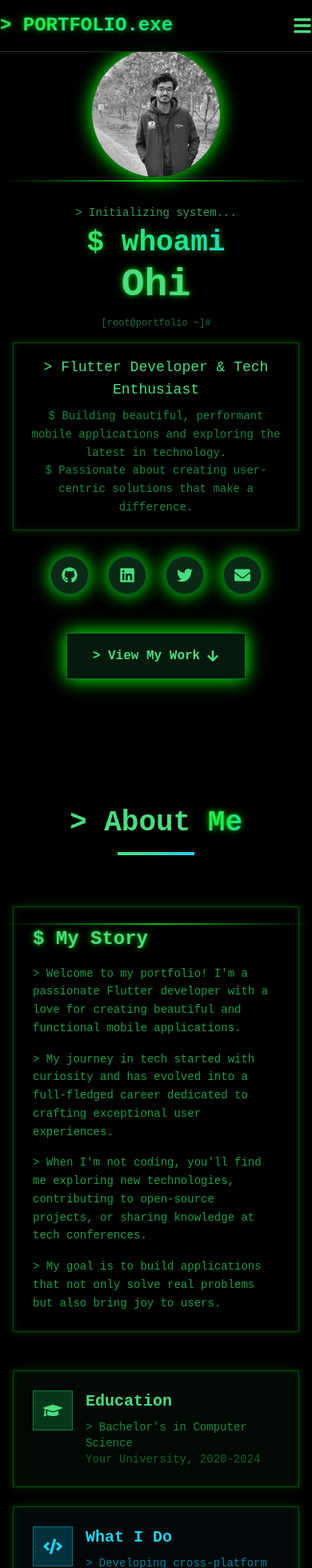
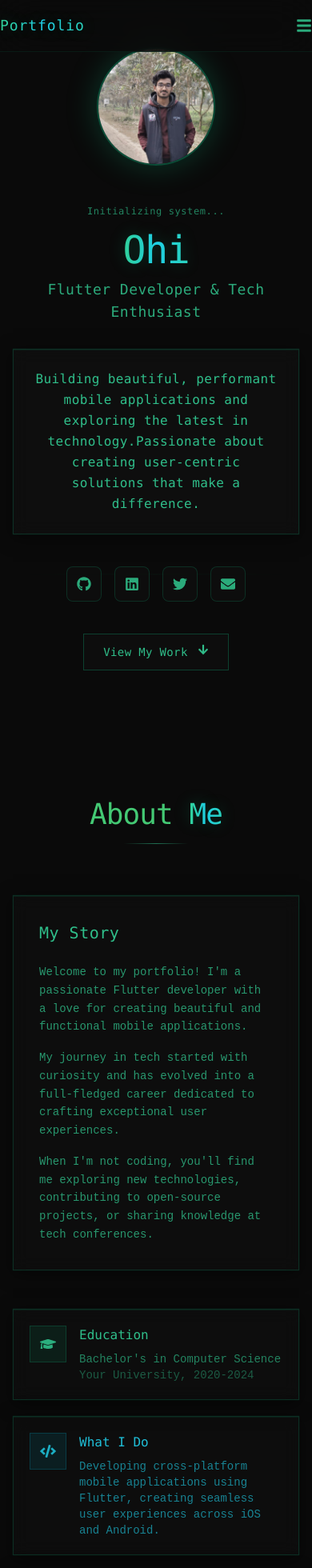
Before and after one commit to mashkurulalamohi37/portfoilo, a React app: page / in a window 390 px wide. Shown: the top 1960 px of the page at 80% size. Built offline with nearby package versions, Linux system fonts and the light colour scheme; the HTML template or start-up script is replaced by a standard one.

Commit message:
Refine portfolio to elegant hacker theme: softer colors, refined typography, smooth animations, and polished design

```diff
--- a/src/components/About.jsx
+++ b/src/components/About.jsx
@@ -2,78 +2,74 @@ import { FaGraduationCap, FaCode, FaHeart } from 'react-icons/fa'
 
 const About = () => {
   return (
-    <section id="about" className="section-padding bg-black relative scan-line">
+    <section id="about" className="section-padding bg-[#0a0a0a] relative">
       <div className="container-custom">
         <div className="text-center mb-16">
-          <h2 className="text-4xl md:text-5xl font-bold mb-4 font-mono">
-            &gt; About <span className="gradient-text hacker-glow">Me</span>
+          <h2 className="text-4xl md:text-5xl font-light mb-4 font-mono tracking-tight">
+            About <span className="gradient-text">Me</span>
           </h2>
-          <div className="w-24 h-1 bg-gradient-to-r from-green-400 to-cyan-400 mx-auto"></div>
+          <div className="w-20 h-px bg-gradient-to-r from-transparent via-emerald-400/50 to-transparent mx-auto mt-4"></div>
         </div>
 
-        <div className="grid md:grid-cols-2 gap-12 items-center">
-          <div className="terminal-border bg-black/50 p-6">
-            <h3 className="text-2xl font-semibold mb-4 text-green-400 font-mono hacker-glow">$ My Story</h3>
-            <div className="space-y-4 font-mono text-green-500/80 text-sm leading-relaxed">
+        <div className="grid md:grid-cols-2 gap-12 items-start">
+          <div className="terminal-border bg-[#0f0f0f]/60 p-8">
+            <h3 className="text-xl font-light mb-6 text-emerald-400/90 font-mono tracking-wide">My Story</h3>
+            <div className="space-y-4 text-emerald-400/70 text-sm leading-relaxed font-light">
               <p>
-                &gt; Welcome to my portfolio! I'm a passionate Flutter developer with a love for creating
+                Welcome to my portfolio! I'm a passionate Flutter developer with a love for creating
                 beautiful and functional mobile applications.
               </p>
               <p>
-                &gt; My journey in tech started with curiosity and has evolved into a full-fledged career
+                My journey in tech started with curiosity and has evolved into a full-fledged career
                 dedicated to crafting exceptional user experiences.
               </p>
               <p>
-                &gt; When I'm not coding, you'll find me exploring new technologies, contributing to open-source
+                When I'm not coding, you'll find me exploring new technologies, contributing to open-source
                 projects, or sharing knowledge at tech conferences.
-              </p>
-              <p>
-                &gt; My goal is to build applications that not only solve real problems but also bring joy
-                to users.
               </p>
             </div>
           </div>
 
-          <div className="space-y-6">
-            <div className="terminal-border bg-green-900/10 p-6 hover:bg-green-900/20 transition-all">
+          <div className="space-y-5">
+            <div className="terminal-border bg-[#0f0f0f]/60 p-5 hover:bg-[#0f0f0f]/80 transition-all duration-300">
               <div className="flex items-start space-x-4">
-                <div className="bg-green-600/30 text-green-400 p-3 border border-green-500/50">
-                  <FaGraduationCap size={24} />
+                <div className="bg-emerald-500/10 text-emerald-400/80 p-3 border border-emerald-500/20">
+                  <FaGraduationCap size={20} />
                 </div>
                 <div className="flex-1">
-                  <h4 className="text-xl font-semibold mb-2 text-green-400 font-mono">Education</h4>
-                  <p className="text-green-500/70 font-mono text-sm">
-                    &gt; Bachelor's in Computer Science<br />
-                    <span className="text-green-600/60">Your University, 2020-2024</span>
+                  <h4 className="text-base font-light mb-2 text-emerald-400/90 font-mono">Education</h4>
+                  <p className="text-emerald-400/60 text-sm font-light">
+                    Bachelor's in Computer Science<br />
+                    <span className="text-emerald-400/40">Your University, 2020-2024</span>
                   </p>
                 </div>
               </div>
             </div>
 
-            <div className="terminal-border bg-cyan-900/10 p-6 hover:bg-cyan-900/20 transition-all">
+            <div className="terminal-border bg-[#0f0f0f]/60 p-5 hover:bg-[#0f0f0f]/80 transition-all duration-300">
               <div className="flex items-start space-x-4">
-                <div className="bg-cyan-600/30 text-cyan-400 p-3 border border-cyan-500/50">
-                  <FaCode size={24} />
+                <div className="bg-cyan-500/10 text-cyan-400/80 p-3 border border-cyan-500/20">
+                  <FaCode size={20} />
                 </div>
                 <div className="flex-1">
-                  <h4 className="text-xl font-semibold mb-2 text-cyan-400 font-mono">What I Do</h4>
-                  <p className="text-cyan-500/70 font-mono text-sm">
-                    &gt; Developing cross-platform mobile applications using Flutter,
+                  <h4 className="text-base font-light mb-2 text-cyan-400/90 font-mono">What I Do</h4>
+                  <p className="text-cyan-400/60 text-sm font-light">
+                    Developing cross-platform mobile applications using Flutter,
                     creating seamless user experiences across iOS and Android.
                   </p>
                 </div>
               </div>
             </div>
 
-            <div className="terminal-border bg-pink-900/10 p-6 hover:bg-pink-900/20 transition-all">
+            <div className="terminal-border bg-[#0f0f0f]/60 p-5 hover:bg-[#0f0f0f]/80 transition-all duration-300">
               <div className="flex items-start space-x-4">
-                <div className="bg-pink-600/30 text-pink-400 p-3 border border-pink-500/50">
-                  <FaHeart size={24} />
+                <div className="bg-pink-500/10 text-pink-400/80 p-3 border border-pink-500/20">
+                  <FaHeart size={20} />
                 </div>
                 <div className="flex-1">
-                  <h4 className="text-xl font-semibold mb-2 text-pink-400 font-mono">Interests</h4>
-                  <p className="text-pink-500/70 font-mono text-sm">
-                    &gt; Mobile Development • UI/UX Design • Open Source • Tech Blogging •
+                  <h4 className="text-base font-light mb-2 text-pink-400/90 font-mono">Interests</h4>
+                  <p className="text-pink-400/60 text-sm font-light">
+                    Mobile Development • UI/UX Design • Open Source • Tech Blogging •
                     Conference Speaking • Machine Learning
                   </p>
                 </div>
--- a/src/components/Experience.jsx
+++ b/src/components/Experience.jsx
@@ -57,51 +57,51 @@ const Experience = () => {
   ]
 
   return (
-    <section id="experience" className="section-padding bg-black relative scan-line">
+    <section id="experience" className="section-padding bg-[#0a0a0a] relative">
       <div className="container-custom">
         <div className="text-center mb-16">
-          <h2 className="text-4xl md:text-5xl font-bold mb-4 font-mono">
-            &gt; Experience & <span className="gradient-text hacker-glow">Achievements</span>
+          <h2 className="text-4xl md:text-5xl font-light mb-4 font-mono tracking-tight">
+            Experience & <span className="gradient-text">Achievements</span>
           </h2>
-          <div className="w-24 h-1 bg-gradient-to-r from-green-400 to-cyan-400 mx-auto mb-4"></div>
-          <p className="text-green-500/70 max-w-2xl mx-auto font-mono">
-            $ My professional journey, presentations, and notable achievements.
+          <div className="w-20 h-px bg-gradient-to-r from-transparent via-emerald-400/50 to-transparent mx-auto mt-4"></div>
+          <p className="text-emerald-400/60 max-w-2xl mx-auto font-light text-sm mt-6 tracking-wide">
+            My professional journey, presentations, and notable achievements.
           </p>
         </div>
 
         <div className="max-w-4xl mx-auto">
           <div className="relative">
             {/* Timeline line */}
-            <div className="absolute left-8 top-0 bottom-0 w-0.5 bg-gradient-to-b from-green-400 via-cyan-400 to-pink-400 hidden md:block"></div>
+            <div className="absolute left-8 top-0 bottom-0 w-px bg-gradient-to-b from-emerald-500/30 via-cyan-500/30 to-pink-500/30 hidden md:block"></div>
 
-            <div className="space-y-12">
+            <div className="space-y-10">
               {experiences.map((exp, index) => (
                 <div key={index} className="relative flex items-start">
                   {/* Icon */}
-                  <div className="relative z-10 flex-shrink-0 w-16 h-16 bg-black border-2 border-green-500/50 flex items-center justify-center shadow-[0_0_20px_rgba(0,255,0,0.3)]">
-                    <div className={`text-2xl ${
-                      exp.type === 'work' ? 'text-green-400' :
-                      exp.type === 'presentation' ? 'text-cyan-400' :
-                      'text-pink-400'
+                  <div className="relative z-10 flex-shrink-0 w-12 h-12 bg-[#0f0f0f] border border-emerald-500/20 flex items-center justify-center">
+                    <div className={`text-lg ${
+                      exp.type === 'work' ? 'text-emerald-400/80' :
+                      exp.type === 'presentation' ? 'text-cyan-400/80' :
+                      'text-pink-400/80'
                     }`}>
                       {exp.icon}
                     </div>
                   </div>
 
                   {/* Content */}
-                  <div className="ml-6 md:ml-8 flex-1 terminal-border bg-black/50 p-6 hover:bg-green-900/10 transition-all">
-                    <div className="flex flex-col md:flex-row md:items-center md:justify-between mb-2">
-                      <h3 className="text-xl font-semibold text-green-400 font-mono hacker-glow">{exp.title}</h3>
-                      <span className="text-sm text-green-500/70 mt-1 md:mt-0 font-mono">{exp.period}</span>
+                  <div className="ml-6 md:ml-8 flex-1 terminal-border bg-[#0f0f0f]/60 p-6 hover:bg-[#0f0f0f]/80 transition-all duration-300">
+                    <div className="flex flex-col md:flex-row md:items-center md:justify-between mb-3">
+                      <h3 className="text-lg font-light text-emerald-400/90 font-mono tracking-wide">{exp.title}</h3>
+                      <span className="text-xs text-emerald-400/50 mt-1 md:mt-0 font-light">{exp.period}</span>
                     </div>
-                    <p className="text-cyan-400 font-medium mb-3 font-mono">&gt; {exp.company}</p>
-                    <p className="text-green-500/70 mb-4 leading-relaxed font-mono text-sm">{exp.description}</p>
+                    <p className="text-cyan-400/80 font-light mb-3 text-sm">{exp.company}</p>
+                    <p className="text-emerald-400/60 mb-4 leading-relaxed font-light text-sm">{exp.description}</p>
 
                     <div className="space-y-2">
                       {exp.achievements.map((achievement, idx) => (
-                        <div key={idx} className="flex items-start font-mono text-sm">
-                          <span className="text-green-400 mr-2">$</span>
-                          <span className="text-green-500/70">{achievement}</span>
+                        <div key={idx} className="flex items-start text-sm font-light">
+                          <span className="text-emerald-400/50 mr-2">•</span>
+                          <span className="text-emerald-400/60">{achievement}</span>
                         </div>
                       ))}
                     </div>
--- a/src/components/Home.jsx
+++ b/src/components/Home.jsx
@@ -9,79 +9,76 @@ const Home = () => {
   }
 
   return (
-    <section id="home" className="min-h-screen flex items-center justify-center section-padding bg-black pt-16 relative scan-line">
+    <section id="home" className="min-h-screen flex items-center justify-center section-padding bg-[#0a0a0a] pt-16 relative scan-line">
       <div className="container-custom text-center relative z-10">
-        <div className="animate-float mb-8">
-          <div className="w-40 h-40 mx-auto rounded-full overflow-hidden ring-4 ring-green-400/50 shadow-[0_0_30px_rgba(0,255,0,0.5)] animate-pulse-glow">
+        <div className="animate-float mb-12">
+          <div className="w-36 h-36 mx-auto rounded-full overflow-hidden ring-2 ring-emerald-500/30 shadow-[0_0_40px_rgba(16,185,129,0.3)]">
             <img
               src="/assets/profile.jpg"
               alt="Ohi"
-              className="w-full h-full object-cover grayscale hover:grayscale-0 transition-all duration-300"
+              className="w-full h-full object-cover grayscale-[0.3] hover:grayscale-0 transition-all duration-500"
             />
           </div>
         </div>
 
-        <div className="font-mono mb-4">
-          <p className="text-green-400/70 text-sm md:text-lg mb-2">&gt; Initializing system...</p>
-          <h1 className="text-4xl md:text-6xl font-bold mb-2 hacker-glow">
-            <span className="gradient-text">$ whoami</span>
+        <div className="font-mono mb-8 space-y-3">
+          <p className="text-emerald-400/60 text-xs md:text-sm tracking-wider mb-4">Initializing system...</p>
+          <h1 className="text-5xl md:text-7xl font-light mb-3 tracking-tight">
+            <span className="gradient-text">Ohi</span>
           </h1>
-          <h1 className="text-5xl md:text-7xl font-bold mb-4 hacker-glow">
-            <span className="text-green-400">Ohi</span>
-          </h1>
-          <p className="text-green-400/50 text-xs md:text-sm">[root@portfolio ~]#</p>
-        </div>
-
-        <div className="terminal-border bg-black/50 p-4 md:p-6 mb-8 max-w-3xl mx-auto">
-          <p className="text-green-400 text-lg md:text-2xl font-mono mb-2">
-            &gt; Flutter Developer & Tech Enthusiast
-          </p>
-          <p className="text-green-500/70 text-sm md:text-base font-mono leading-relaxed">
-            $ Building beautiful, performant mobile applications and exploring the latest in technology.
-            <br />
-            $ Passionate about creating user-centric solutions that make a difference.
+          <p className="text-emerald-400/80 text-lg md:text-xl font-light tracking-wide mb-6">
+            Flutter Developer & Tech Enthusiast
           </p>
         </div>
 
-        <div className="flex justify-center space-x-6 mb-12">
+        <div className="terminal-border bg-[#0f0f0f]/80 p-6 md:p-8 mb-10 max-w-2xl mx-auto">
+          <p className="text-emerald-400/90 text-base md:text-lg font-mono leading-relaxed tracking-wide">
+            Building beautiful, performant mobile applications and exploring the latest in technology.
+            <br className="hidden md:block" />
+            <span className="hidden md:inline"> </span>
+            Passionate about creating user-centric solutions that make a difference.
+          </p>
+        </div>
+
+        <div className="flex justify-center space-x-4 mb-10">
           <a
             href="https://github.com"
             target="_blank"
             rel="noopener noreferrer"
-            className="w-12 h-12 rounded-full bg-green-900/50 text-green-400 flex items-center justify-center hover:bg-green-900 hover:text-green-300 transition-all border border-green-500/30 hover:border-green-400 animate-pulse-glow"
+            className="w-11 h-11 rounded-lg bg-[#0f0f0f]/60 text-emerald-400/80 flex items-center justify-center hover:bg-emerald-500/10 hover:text-emerald-400 transition-all duration-300 border border-emerald-500/20 hover:border-emerald-500/40 hover:shadow-[0_0_15px_rgba(16,185,129,0.2)]"
           >
-            <FaGithub size={20} />
+            <FaGithub size={18} />
           </a>
           <a
             href="https://linkedin.com"
             target="_blank"
             rel="noopener noreferrer"
-            className="w-12 h-12 rounded-full bg-green-900/50 text-green-400 flex items-center justify-center hover:bg-green-900 hover:text-green-300 transition-all border border-green-500/30 hover:border-green-400 animate-pulse-glow"
+            className="w-11 h-11 rounded-lg bg-[#0f0f0f]/60 text-emerald-400/80 flex items-center justify-center hover:bg-emerald-500/10 hover:text-emerald-400 transition-all duration-300 border border-emerald-500/20 hover:border-emerald-500/40 hover:shadow-[0_0_15px_rgba(16,185,129,0.2)]"
           >
-            <FaLinkedin size={20} />
+            <FaLinkedin size={18} />
           </a>
           <a
             href="https://twitter.com"
             target="_blank"
             rel="noopener noreferrer"
-            className="w-12 h-12 rounded-full bg-green-900/50 text-green-400 flex items-center justify-center hover:bg-green-900 hover:text-green-300 transition-all border border-green-500/30 hover:border-green-400 animate-pulse-glow"
+            className="w-11 h-11 rounded-lg bg-[#0f0f0f]/60 text-emerald-400/80 flex items-center justify-center hover:bg-emerald-500/10 hover:text-emerald-400 transition-all duration-300 border border-emerald-500/20 hover:border-emerald-500/40 hover:shadow-[0_0_15px_rgba(16,185,129,0.2)]"
           >
-            <FaTwitter size={20} />
+            <FaTwitter size={18} />
           </a>
           <a
             href="mailto:your.email@example.com"
-            className="w-12 h-12 rounded-full bg-green-900/50 text-green-400 flex items-center justify-center hover:bg-green-900 hover:text-green-300 transition-all border border-green-500/30 hover:border-green-400 animate-pulse-glow"
+            className="w-11 h-11 rounded-lg bg-[#0f0f0f]/60 text-emerald-400/80 flex items-center justify-center hover:bg-emerald-500/10 hover:text-emerald-400 transition-all duration-300 border border-emerald-500/20 hover:border-emerald-500/40 hover:shadow-[0_0_15px_rgba(16,185,129,0.2)]"
           >
-            <FaEnvelope size={20} />
+            <FaEnvelope size={18} />
           </a>
         </div>
 
         <button
           onClick={() => scrollToSection('projects')}
-          className="inline-flex items-center space-x-2 bg-green-900/30 text-green-400 px-8 py-4 font-mono font-semibold border border-green-500/50 hover:border-green-400 hover:bg-green-900/50 transition-all transform hover:scale-105 animate-pulse-glow"
+          className="inline-flex items-center space-x-3 bg-[#0f0f0f]/60 text-emerald-400/90 px-6 py-3 font-mono text-sm font-light tracking-wide border border-emerald-500/30 hover:border-emerald-500/50 hover:bg-emerald-500/5 transition-all duration-300 hover:shadow-[0_0_20px_rgba(16,185,129,0.15)]"
         >
-          <span>&gt; View My Work</span>
-          <FaArrowDown />
+          <span>View My Work</span>
+          <FaArrowDown className="animate-bounce" />
         </button>
       </div>
     </section>
--- a/src/components/Navbar.jsx
+++ b/src/components/Navbar.jsx
@@ -23,15 +23,14 @@ const Navbar = ({ activeSection }) => {
   }
 
   return (
-    <nav className="fixed top-0 left-0 right-0 z-50 bg-black/90 backdrop-blur-md border-b border-green-500/30 scan-line">
+    <nav className="fixed top-0 left-0 right-0 z-50 bg-[#0a0a0a]/80 backdrop-blur-xl border-b border-emerald-500/10">
       <div className="container-custom">
         <div className="flex items-center justify-between h-16">
           <button
             onClick={() => scrollToSection('home')}
-            className="text-2xl font-bold font-mono gradient-text hacker-glow"
-            data-text="> PORTFOLIO.exe"
+            className="text-lg font-light font-mono gradient-text tracking-wider"
           >
-            &gt; PORTFOLIO.exe
+            Portfolio
           </button>
 
           {/* Desktop Menu */}
@@ -40,13 +39,13 @@ const Navbar = ({ activeSection }) => {
               <button
                 key={item.id}
                 onClick={() => scrollToSection(item.id)}
-                className={`font-mono text-sm transition-all duration-200 ${
+                className={`font-mono text-xs font-light tracking-wide transition-all duration-300 ${
                   activeSection === item.id
-                    ? 'text-green-400 font-bold hacker-glow'
-                    : 'text-green-600/70 hover:text-green-400'
+                    ? 'text-emerald-400 border-b border-emerald-400/50 pb-1'
+                    : 'text-emerald-400/60 hover:text-emerald-400'
                 }`}
               >
-                &gt; {item.label}
+                {item.label}
               </button>
             ))}
           </div>
@@ -54,26 +53,26 @@ const Navbar = ({ activeSection }) => {
           {/* Mobile Menu Button */}
           <button
             onClick={() => setIsOpen(!isOpen)}
-            className="md:hidden text-green-400 hover:text-green-300"
+            className="md:hidden text-emerald-400/80 hover:text-emerald-400 transition-colors"
           >
-            {isOpen ? <FaTimes size={24} /> : <FaBars size={24} />}
+            {isOpen ? <FaTimes size={20} /> : <FaBars size={20} />}
           </button>
         </div>
 
         {/* Mobile Menu */}
         {isOpen && (
-          <div className="md:hidden py-4 space-y-2 border-t border-green-500/30">
+          <div className="md:hidden py-4 space-y-1 border-t border-emerald-500/10">
             {navItems.map((item) => (
               <button
                 key={item.id}
                 onClick={() => scrollToSection(item.id)}
                 className={`block w-full text-left px-4 py-2 font-mono text-sm transition-colors ${
                   activeSection === item.id
-                    ? 'bg-green-500/20 text-green-400 font-bold border-l-2 border-green-400'
-                    : 'text-green-600/70 hover:bg-green-500/10 hover:text-green-400'
+                    ? 'bg-emerald-500/10 text-emerald-400 border-l-2 border-emerald-400/50'
+                    : 'text-emerald-400/70 hover:bg-emerald-500/5 hover:text-emerald-400'
                 }`}
               >
-                &gt; {item.label}
+                {item.label}
               </button>
             ))}
           </div>
--- a/src/index.css
+++ b/src/index.css
@@ -8,12 +8,12 @@
   }
 
   body {
-    @apply bg-black text-green-400;
-    font-family: 'Courier New', monospace;
+    @apply bg-[#0a0a0a] text-green-400/90;
+    font-family: 'Courier New', 'Consolas', 'Monaco', monospace;
     background-image:
-      linear-gradient(rgba(0, 255, 0, 0.03) 1px, transparent 1px),
-      linear-gradient(90deg, rgba(0, 255, 0, 0.03) 1px, transparent 1px);
-    background-size: 50px 50px;
+      linear-gradient(rgba(0, 255, 0, 0.015) 1px, transparent 1px),
+      linear-gradient(90deg, rgba(0, 255, 0, 0.015) 1px, transparent 1px);
+    background-size: 60px 60px;
   }
 }
 
@@ -27,22 +27,23 @@
   }
 
   .gradient-text {
-    @apply bg-gradient-to-r from-green-400 to-cyan-400 bg-clip-text text-transparent;
-    text-shadow: 0 0 10px rgba(0, 255, 0, 0.5);
+    @apply bg-gradient-to-r from-emerald-400 via-cyan-400 to-teal-400 bg-clip-text text-transparent;
+    text-shadow: 0 0 20px rgba(16, 185, 129, 0.3);
   }
 
   .hacker-glow {
     text-shadow:
-      0 0 5px rgba(0, 255, 0, 0.5),
-      0 0 10px rgba(0, 255, 0, 0.3),
-      0 0 15px rgba(0, 255, 0, 0.2);
+      0 0 8px rgba(16, 185, 129, 0.4),
+      0 0 16px rgba(16, 185, 129, 0.2);
   }
 
   .terminal-border {
-    border: 1px solid rgba(0, 255, 0, 0.3);
+    border: 1px solid rgba(16, 185, 129, 0.2);
     box-shadow:
-      0 0 10px rgba(0, 255, 0, 0.2),
-      inset 0 0 10px rgba(0, 255, 0, 0.1);
+      0 4px 20px rgba(0, 0, 0, 0.5),
+      0 0 1px rgba(16, 185, 129, 0.3),
+      inset 0 1px 0 rgba(16, 185, 129, 0.1);
+    backdrop-filter: blur(10px);
   }
 
   .glitch {
@@ -83,14 +84,16 @@
     top: 0;
     left: 0;
     width: 100%;
-    height: 2px;
-    background: linear-gradient(90deg, transparent, rgba(0, 255, 0, 0.8), transparent);
-    animation: scan 3s linear infinite;
+    height: 1px;
+    background: linear-gradient(90deg, transparent, rgba(16, 185, 129, 0.4), transparent);
+    animation: scan 8s linear infinite;
+    opacity: 0.5;
   }
 
   @keyframes scan {
-    0% { transform: translateY(0); }
-    100% { transform: translateY(100vh); }
+    0% { transform: translateY(0); opacity: 0; }
+    50% { opacity: 0.5; }
+    100% { transform: translateY(100vh); opacity: 0; }
   }
 
   @keyframes glitch-anim {
```
Also changed, not shown: src/components/Blog.jsx (+20 -20 lines), src/components/Contact.jsx (+53 -53 lines), src/components/Footer.jsx (+15 -15 lines), src/components/Projects.jsx (+19 -19 lines), src/components/Skills.jsx (+14 -14 lines), tailwind.config.js (+8 -6 lines).
